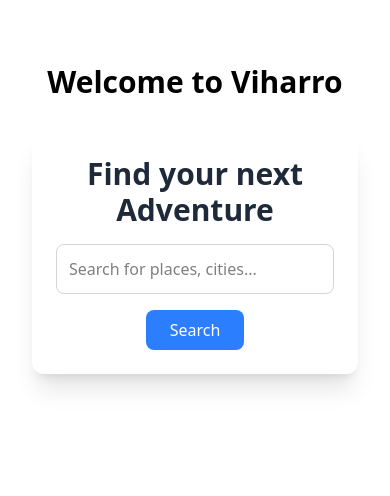
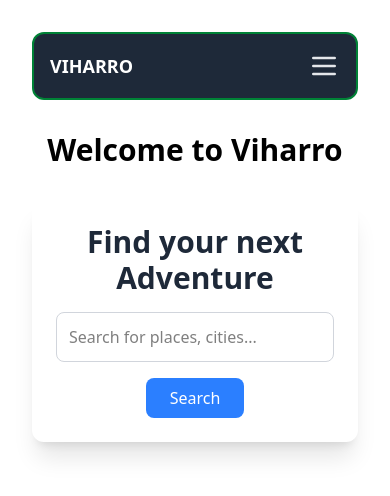
Before and after one commit to newdevatgit/viharro, a React (Vite) app: page / in a window 390 px wide. Shown: the top 496 px of the page. Built offline with nearby package versions, Linux system fonts and the light colour scheme.

Commit message:
feat: add responsive Navbar component

```diff
--- a/src/App.jsx
+++ b/src/App.jsx
@@ -1,12 +1,14 @@
 import React from 'react'
 import './App.css'
 import Home from './pages/home.jsx'
+import Navbar from './components/Navbar.jsx'
 
 
 function App() {
 
   return (
     <>
+      <Navbar />
       <h1 className="text-3xl font-bold text-center my-8">Welcome to Viharro</h1>
       <Home />
     </>
--- /dev/null
+++ b/src/components/Navbar.jsx
@@ -0,0 +1,77 @@
+import React, { useState } from "react";
+
+function Navbar() {
+  const [isOpen, setIsOpen] = useState(false);
+
+  const toggleMenu = () => setIsOpen(!isOpen);
+
+  return (
+    <nav className="bg-gray-800 p-4 rounded-xl border-2 border-green-700">
+      <div className="container mx-auto flex justify-between items-center">
+        {/* Logo */}
+        <div className="text-white font-bold text-lg">VIHARRO</div>
+
+        {/* Desktop Menu */}
+        <ul className="hidden md:flex space-x-6">
+          <li className="text-gray-300 hover:text-white hover:underline">
+            <a href="#">Home</a>
+          </li>
+          <li className="text-gray-300 hover:text-white hover:underline">
+            <a href="#">About</a>
+          </li>
+          <li className="text-gray-300 hover:text-white hover:underline">
+            <a href="#">Contact</a>
+          </li>
+        </ul>
+
+        {/* Mobile Hamburger Button */}
+        <button
+          onClick={toggleMenu}
+          className="md:hidden text-gray-200 hover:text-white focus:outline-none"
+        >
+          <svg
+            className="h-8 w-8"
+            fill="none"
+            viewBox="0 0 24 24"
+            stroke="currentColor"
+          >
+            {isOpen ? (
+              <path
+                strokeLinecap="round"
+                strokeLinejoin="round"
+                strokeWidth="2"
+                d="M6 18L18 6M6 6l12 12"
+              />
+            ) : (
+              <path
+                strokeLinecap="round"
+                strokeLinejoin="round"
+                strokeWidth="2"
+                d="M4 6h16M4 12h16M4 18h16"
+              />
+            )}
+          </svg>
+        </button>
+      </div>
+
+      {/* Mobile Menu Dropdown */}
+      {isOpen && (
+        <div className="md:hidden mt-4">
+          <ul className="flex flex-col space-y-4">
+            <li className="text-gray-300 hover:text-white hover:underline">
+              <a href="#">Home</a>
+            </li>
+            <li className="text-gray-300 hover:text-white hover:underline">
+              <a href="#">About</a>
+            </li>
+            <li className="text-gray-300 hover:text-white hover:underline">
+              <a href="#">Contact</a>
+            </li>
+          </ul>
+        </div>
+      )}
+    </nav>
+  );
+}
+
+export default Navbar;
```
